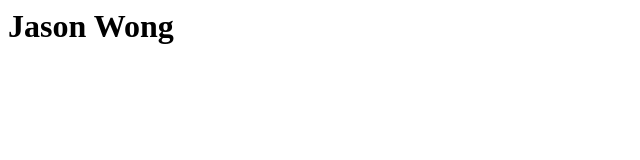
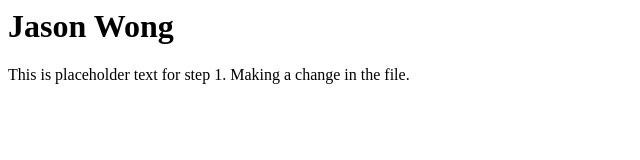
Before and after one commit to jwong65/nyu-git-demo, a plain HTML site: page index.html in a window 1280 px wide. Shown: the whole page, without its empty margins (0-640 px from the left). Drawn offline with Linux system fonts and the light colour scheme.

Commit message:
Added the paragraph header to the index.html file

```diff
--- a/index.html
+++ b/index.html
@@ -1 +1,2 @@
 <h1>Jason Wong</h1>
+<p>This is placeholder text for step 1. Making a change in the file.</p>
```
